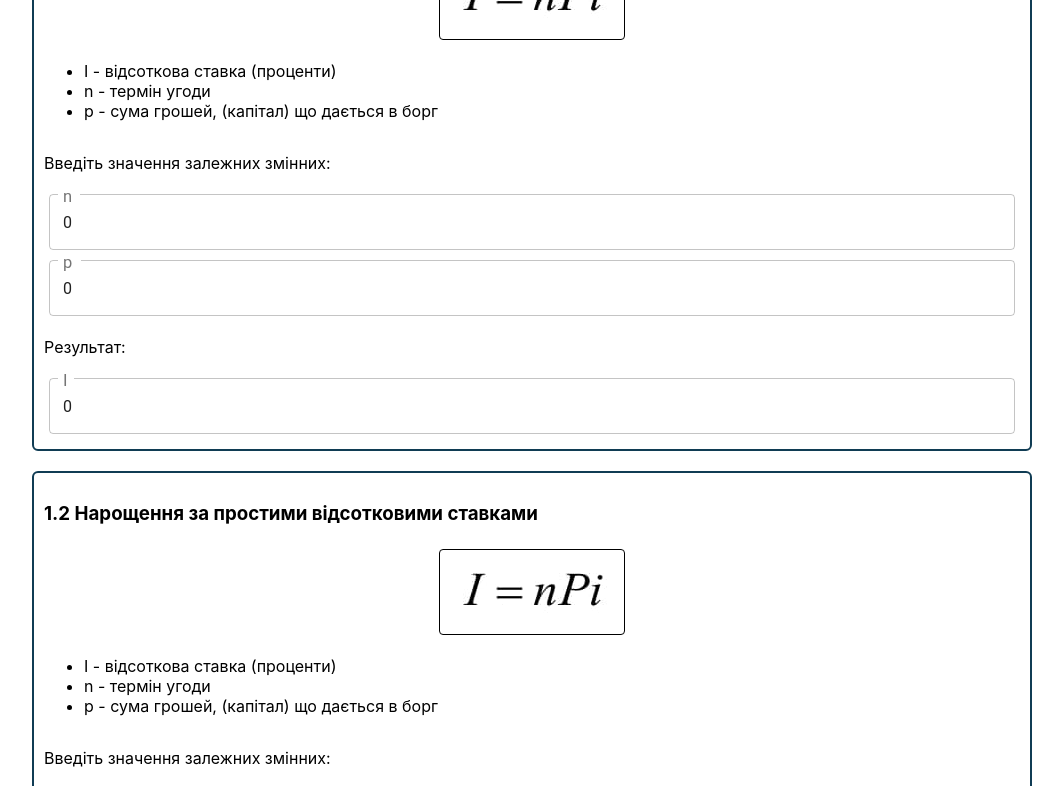
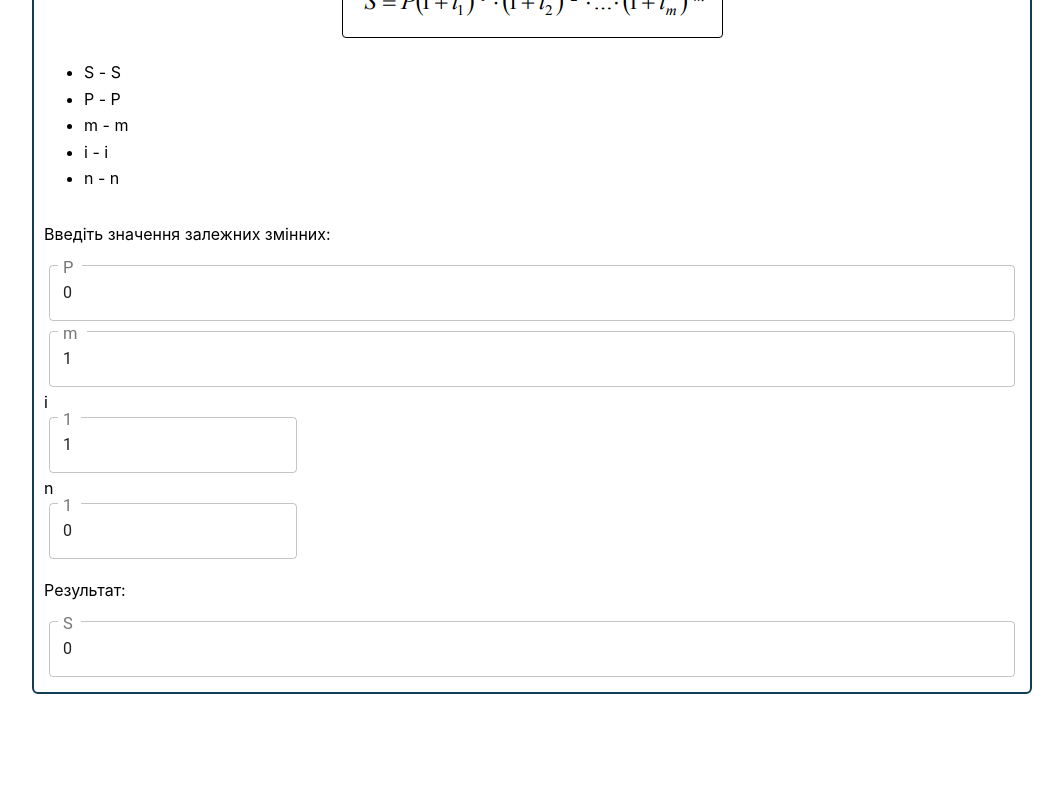
Before and after one commit to zestuus/fincalcul, a React (Create React App) app: page /unit/1 in a window 1280 px wide. Shown: the part 800-1586 px from the top of the page, without its empty margins (108-1171 px from the left). After the commit the page ends 1504 px from the top, so only its background shows below. Built offline with nearby package versions, Linux system fonts and the light colour scheme.

Commit message:
fix calculation of sum and products, add default values, display variable format, and add examples

```diff
--- a/src/components/Solver.jsx
+++ b/src/components/Solver.jsx
@@ -19,11 +19,25 @@ const Label = styled.span`
   font-size: 22px;
 `;
 
+const Π = arr => arr.reduce((a, b) =>a*b, 1);
+const Σ = arr => arr.reduce((a, b) =>a+b, 0);
+const Μ = (arr, mapper) => arr.map(mapper);
+
 const Solver = ({ formula, image, variables }) => {
-  let [dependentVariableName, calculation] = formula.split('=');
+  let [dependentVariableName, calculation] = formula.split(/=(.+)/);
   const defaultIndependentVariables = variables
     .filter(variable => variable.name !== dependentVariableName)
-    .reduce((acc, variable) => ({ ...acc, [variable.name]: 0 }), {});
+    .reduce((acc, variable) => {
+      const lengthVariable = variables.find(v => variable.length === v.name)
+
+      return variable.length ? (
+        {...acc, [variable.name]: lengthVariable && lengthVariable.default ? (
+            Array(lengthVariable.default).fill(variable.default || 0)
+          ) : []}
+      ) : (
+        {...acc, [variable.name]: (variable.default || 0)}
+      )
+    }, {});
 
   const [independentVariables, setIndependentVariables] = useState(defaultIndependentVariables);
   const [dependentVariable, setDependentVariable] = useState(0);
@@ -32,9 +46,31 @@ const Solver = ({ formula, image, variables }) => {
     calculation = calculation.replaceAll(key, `_['${key}']`);
   });
 
-  const handleChange = (key, value) => {
+  const handleChange = (key, value, index=null) => {
+    const variable = variables.find(variable => variable.name === key);
+    const newValue = parseFloat(value) === 0 ? 0 : (parseFloat(value) || (variable && variable.default) || 0);
     let result = dependentVariable;
-    const _ = { ...independentVariables, [key]: parseFloat(value) || 0 }
+    let _ = { ...independentVariables };
+
+    if (index === null) {
+      const arraysToUpdate = variables.filter(variable => variable.length === key).map(variable => variable.name);
+
+      arraysToUpdate.forEach(name => {
+        let arrayCopy = [..._[name]];
+        let arrayVariable = variables.find(variable => variable.name === name);
+        const newArray = new Array(Math.max(newValue, 0)).fill((arrayVariable && arrayVariable.default) || 0);
+
+        newArray.forEach((v,i) => newArray[i] = (arrayCopy[i] || (arrayVariable && arrayVariable.default) || 0));
+        _ = { ..._, [name]: newArray }
+      });
+
+      _ = { ..._, [key]: newValue }
+    } else {
+      const arrayCopy = [..._[key]];
+
+      arrayCopy[index] = newValue;
+      _ = { ..._, [key]: arrayCopy }
+    }
 
     setIndependentVariables(_);
     // eslint-disable-next-line no-eval
@@ -53,11 +89,28 @@ const Solver = ({ formula, image, variables }) => {
       </Grid>
       <ul>
         {variables.map(variable => (
-          <li>{variable.name} - {variable.description}</li>
+          <li>{variable.displayName || variable.name}<sub>{variable.sub}</sub><sup>{variable.sup}</sup> - {variable.description}</li>
         ))}
       </ul>
       <p>Введіть значення залежних змінних:</p>
-      {Object.keys(independentVariables).map(key => (
+      {Object.keys(independentVariables).map(key =>
+        independentVariables[key].length || independentVariables[key].length === 0 ? (
+          <Grid container direction="column">
+            {independentVariables[key].length ? key : `Масив ${key} порожній`}
+            <Grid container>
+              {independentVariables[key].map((value, index) => (
+                <Input
+                  key={`${key}-${index}`}
+                  variant="outlined"
+                  type="number"
+                  label={<Label>{index+1}</Label>}
+                  value={value}
+                  onChange={event => handleChange(key, event.target.value, index)}
+                />
+              ))}
+            </Grid>
+          </Grid>
+        ) : (
           <Input
             key={key}
             variant="outlined"
--- a/src/components/Units/Unit1.jsx
+++ b/src/components/Units/Unit1.jsx
@@ -1,7 +1,6 @@
+import React from "react";
 import formula_1_1 from "../../images/formulas/formula-1-1.jpg";
-import formula_1_2 from "../../images/formulas/formula-1-2.jpg";
-import formula_1_3 from "../../images/formulas/formula-1-3.jpg";
-import formula_1_4 from "../../images/formulas/formula-1-4.jpg";
+import formula_2_3 from "../../images/formulas/formula-2-3.jpg";
 
 const Unit1 = {
   title: 'Прості відсотки',
@@ -10,44 +9,23 @@ const Unit1 = {
       title: '1.1 Нарощення за простими відсотковими ставками',
       formulas: [
         {
-          formula: 'I=n*p',
+          formula: 'I=j1_m1*p',
           image: formula_1_1,
           variables: [
             { name: 'I', description: 'відсоткова ставка (проценти)' },
-            { name: 'n', description: 'термін угоди' },
+            { name: 'j1_m1', description: 'j', displayName: 'j', sub: '1', sup: (<span>(m<sub>1</sub>)</span>) },
             { name: 'p', description: 'сума грошей, (капітал) що дається в борг' },
           ],
         },
         {
-          formula: 'I=n*p',
-          image: formula_1_2,
+          formula: 'S=P*Π(Μ(i,(__,j)=>((1+(__/100))**n[j])))',
+          image: formula_2_3,
           variables: [
-            { name: 'I', description: 'відсоткова ставка (проценти)' },
-            { name: 'n', description: 'термін угоди' },
-            { name: 'p', description: 'сума грошей, (капітал) що дається в борг' },
-          ],
-        },
-      ],
-    },
-    {
-      title: '1.2 Нарощення за простими відсотковими ставками',
-      formulas: [
-        {
-          formula: 'I=n*p',
-          image: formula_1_3,
-          variables: [
-            { name: 'I', description: 'відсоткова ставка (проценти)' },
-            { name: 'n', description: 'термін угоди' },
-            { name: 'p', description: 'сума грошей, (капітал) що дається в борг' },
-          ],
-        },
-        {
-          formula: 'I=n*p',
-          image: formula_1_4,
-          variables: [
-            { name: 'I', description: 'відсоткова ставка (проценти)' },
-            { name: 'n', description: 'термін угоди' },
-            { name: 'p', description: 'сума грошей, (капітал) що дається в борг' },
+            { name: 'S', description: 'S' },
+            { name: 'P', description: 'P' },
+            { name: 'm', description: 'm', default: 1 },
+            { name: 'i', description: 'i', length: 'm', default: 1 },
+            { name: 'n', description: 'n', length: 'm' },
           ],
         },
       ],
```
Also changed, not shown: src/images/formulas/formula-2-3.jpg (added). Lines whose indentation alone changed are shown as unchanged.
